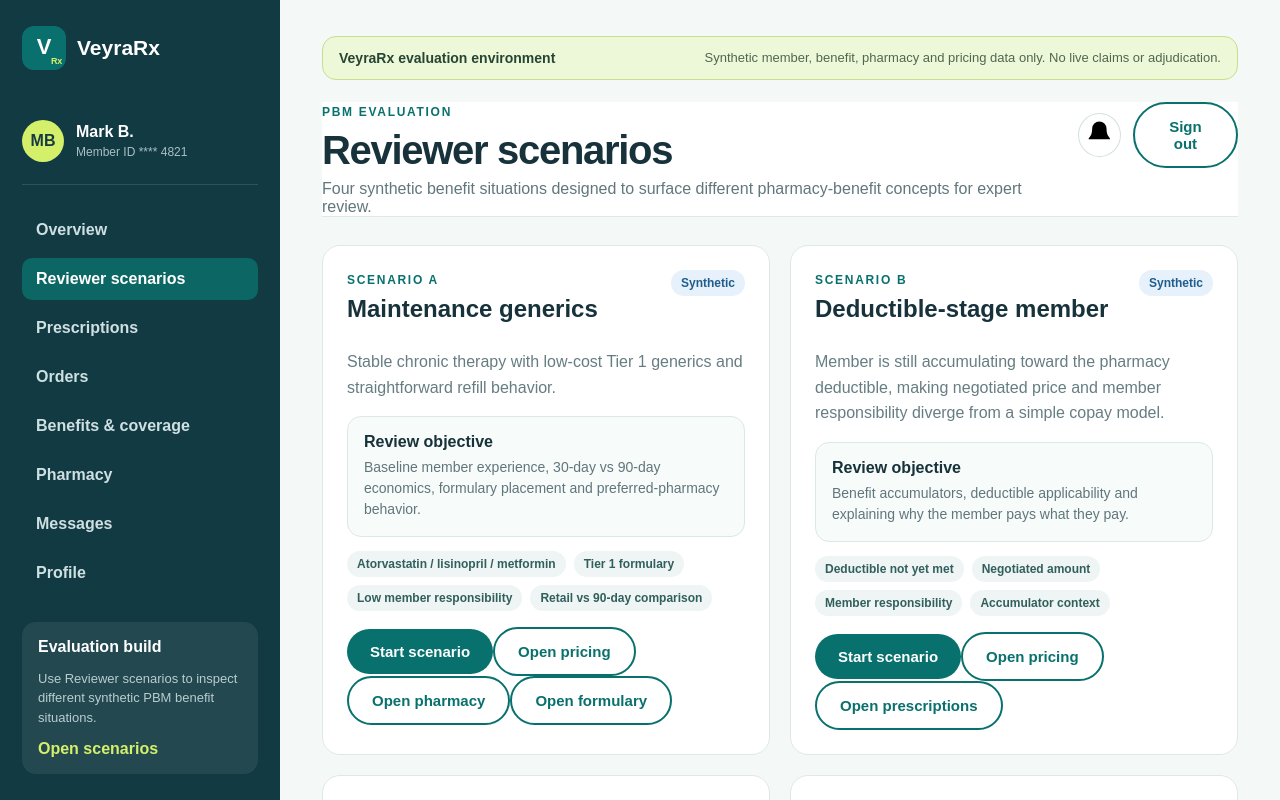
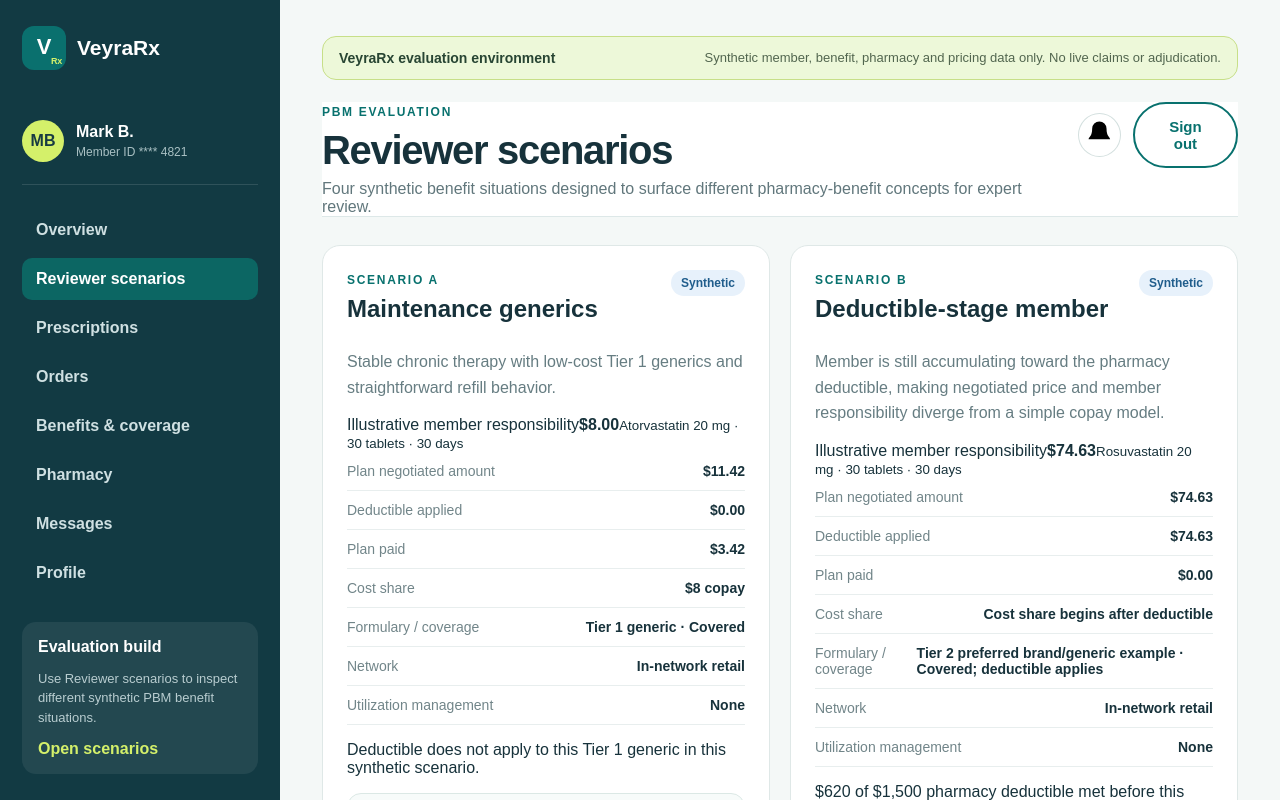
Before and after one commit to mbarsenas/VeyraRx, a Next.js app: page /dashboard/reviewer-scenarios in a window 1280 px wide. Shown: the top 800 px of the page. Built offline with nearby package versions, Linux system fonts and the light colour scheme; no server answers.

Commit message:
Show PBM scenario economics in reviewer view

```diff
--- a/app/dashboard/reviewer-scenarios/page.tsx
+++ b/app/dashboard/reviewer-scenarios/page.tsx
@@ -22,6 +22,23 @@
               <span className="statusChip processing">Synthetic</span>
             </div>
             <p className="railText">{scenario.summary}</p>
+
+            <div className="scenarioEconomics">
+              <div className="scenarioEconomicsHero">
+                <span>Illustrative member responsibility</span>
+                <strong>{scenario.economics.memberResponsibility}</strong>
+                <small>{scenario.economics.medication} · {scenario.economics.quantity} · {scenario.economics.daysSupply}</small>
+              </div>
+              <div className="benefitItem"><span>Plan negotiated amount</span><strong>{scenario.economics.negotiatedAmount}</strong></div>
+              <div className="benefitItem"><span>Deductible applied</span><strong>{scenario.economics.deductibleApplied}</strong></div>
+              <div className="benefitItem"><span>Plan paid</span><strong>{scenario.economics.planPaid}</strong></div>
+              <div className="benefitItem"><span>Cost share</span><strong>{scenario.economics.copayOrCoinsurance}</strong></div>
+              <div className="benefitItem"><span>Formulary / coverage</span><strong>{scenario.economics.formularyTier} · {scenario.economics.coverageStatus}</strong></div>
+              <div className="benefitItem"><span>Network</span><strong>{scenario.economics.networkStatus}</strong></div>
+              <div className="benefitItem"><span>Utilization management</span><strong>{scenario.economics.utilizationManagement}</strong></div>
+              <p className="scenarioContext">{scenario.economics.accumulatorContext}</p>
+            </div>
+
             <div className="costContextBox">
               <strong>Review objective</strong>
               <p>{scenario.focus}</p>
@@ -31,7 +48,7 @@
             </div>
             <div className="cardActionRow" style={{ marginTop: "16px" }}>
               {scenario.routes.map((route, index) => (
-                <Link className={index === 0 ? "button primary" : "button secondary"} href={route} key={route}>
+                <Link className={index === 0 ? "button primary" : "button secondary"} href={`${route}?scenario=${scenario.id}`} key={route}>
                   {index === 0 ? "Start scenario" : `Open ${route.split("/").filter(Boolean).at(-1)?.replaceAll("-", " ") ?? "view"}`}
                 </Link>
               ))}
@@ -44,7 +61,7 @@
         <span className="eyebrow">Reviewer note</span>
         <h2>Scenario data model</h2>
         <p className="railText">
-          The current evaluation build uses one linked synthetic member record for interactive persistence. These scenarios are guided PBM review lenses rather than separate live identities, so the reviewer can assess benefit concepts without weakening RLS or creating artificial auth accounts.
+          The current evaluation build uses one linked synthetic member record for interactive persistence. Scenario values are an evaluation overlay only: they do not modify the authenticated member record, weaken RLS, or represent live adjudicated claims.
         </p>
       </article>
     </>
```
